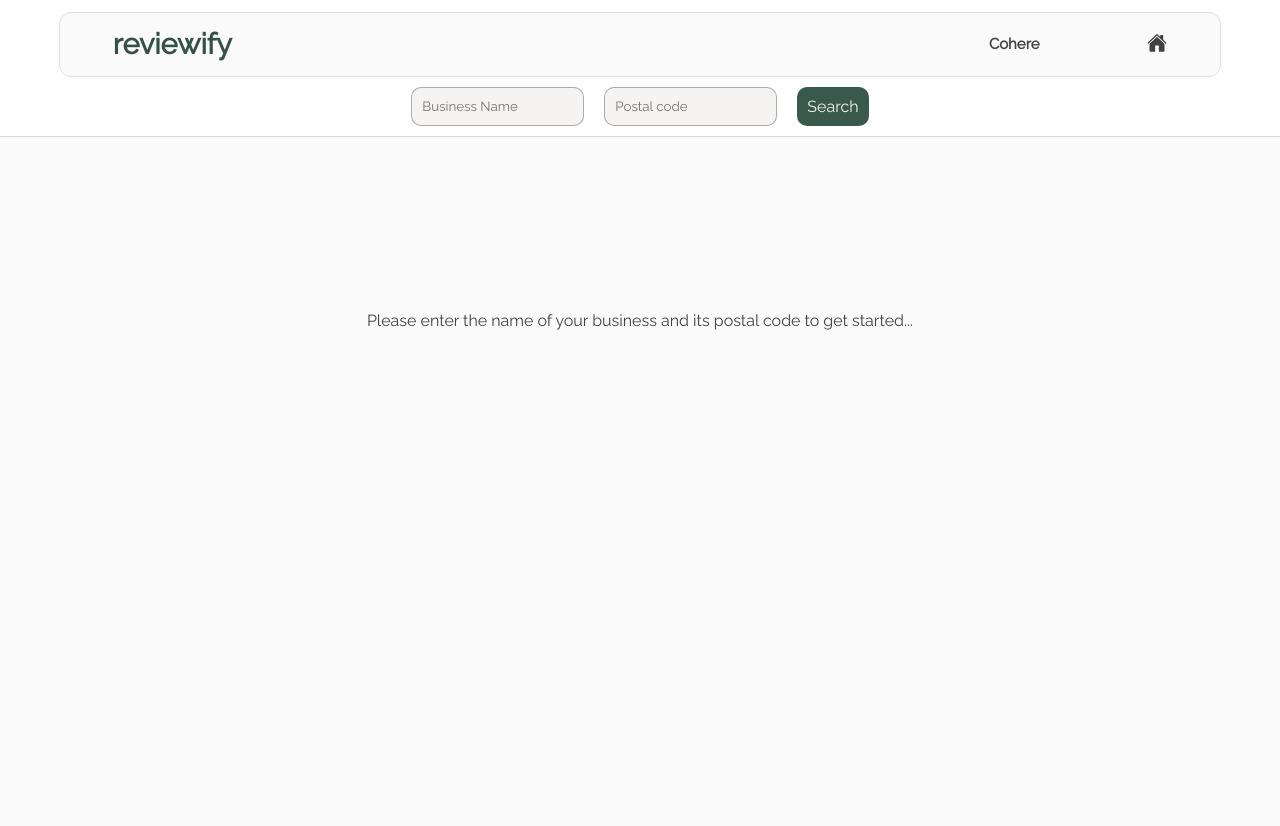
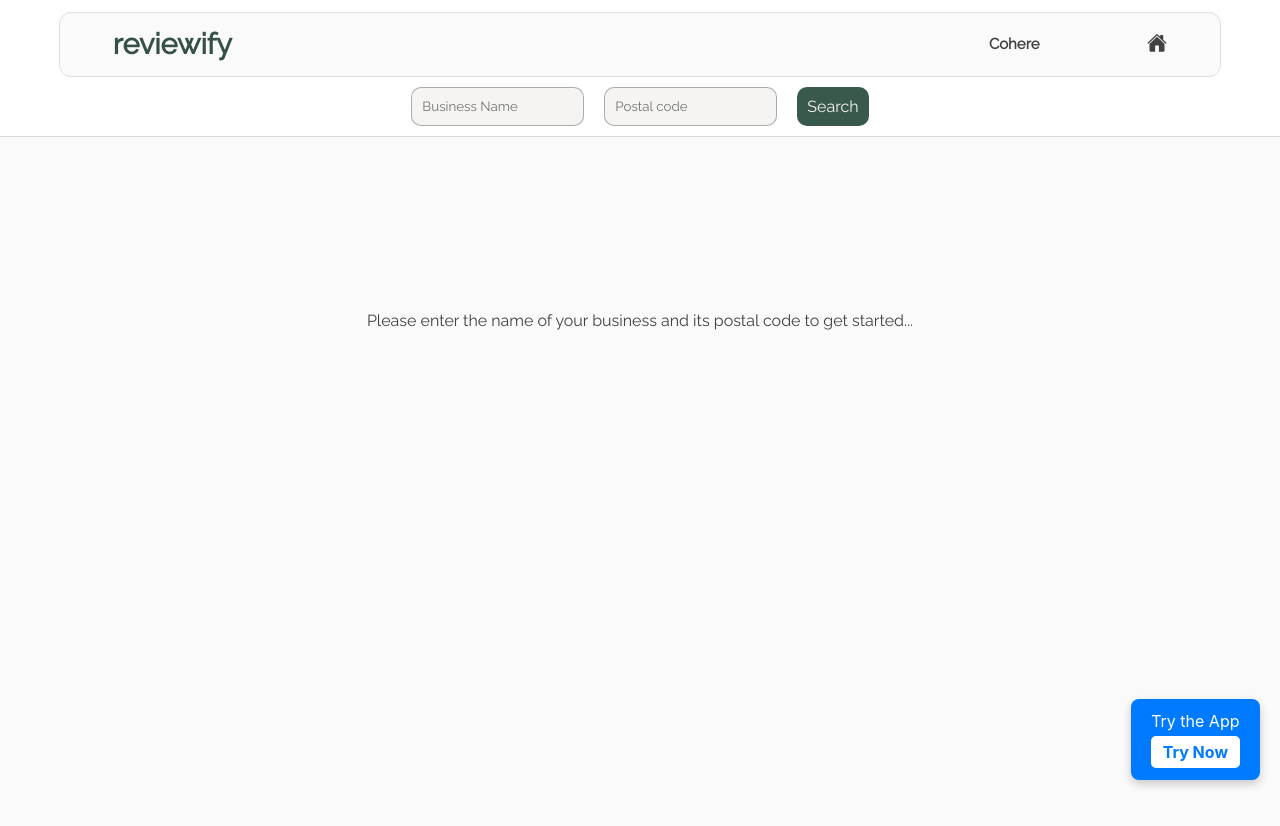
Before and after one commit to AndrewidRizk/Reviewify-Business, a React (Create React App) app in the folder my-app/: page / in a window 1280 px wide. Shown: the top 826 px of the page. Built offline with nearby package versions, Linux system fonts and the light colour scheme; no server answers; what @radix-ui/themes would draw is missing.

Commit message:
adding the popup

```diff
--- a/my-app/src/components/Searchbar.css
+++ b/my-app/src/components/Searchbar.css
@@ -78,6 +78,42 @@
     transform: translate(-50%, -50%);
 }
 
+.popup {
+  position: fixed;
+  bottom: 20px;
+  right: 20px;
+  background: #007bff;
+  color: white;
+  padding: 12px 20px;
+  border-radius: 8px;
+  box-shadow: 0px 4px 10px rgba(0, 0, 0, 0.2);
+  display: flex;
+  flex-direction: column;
+  align-items: center;
+  animation: fadeIn 0.3s ease-in-out;
+}
+
+.popup button {
+  background: white;
+  color: #007bff;
+  border: none;
+  padding: 6px 12px;
+  margin-top: 5px;
+  cursor: pointer;
+  font-weight: bold;
+  border-radius: 5px;
+}
+
+.popup button:hover {
+  background: #f0f0f0;
+}
+
+@keyframes fadeIn {
+  from { opacity: 0; transform: translateY(10px); }
+  to { opacity: 1; transform: translateY(0); }
+}
+
+
 @media screen and (max-width: 500px) {
 
   .new-search{
--- a/my-app/src/components/Searchbar.js
+++ b/my-app/src/components/Searchbar.js
@@ -3,13 +3,15 @@ import "./Searchbar.css";
 import { IoSearchOutline } from "react-icons/io5";
 import axios from "axios";
 
-const SearchBar = (props, { onSearch }) => {
-
-  const [restaurant, setInput1] = useState('');
-  const [postal, setInput2] = useState('');
+const SearchBar = (props) => {
+  const [restaurant, setRestaurant] = useState('');
+  const [postal, setPostal] = useState('');
+  const [showPopup, setShowPopup] = useState(true); // Show pop-up initially
 
   const sendDataToFlask = async () => {
     props.setLoading(true);
+    setShowPopup(false); // Hide pop-up when search starts
+
     const apiUrl = 'https://reviewify-backend.vercel.app/flask/process_data';
 
     const requestData = {
@@ -23,36 +25,50 @@ const SearchBar = (props, { onSearch }) => {
     } catch (error) {
       console.error('Error:', error);
     } finally {
-      props.setLoading(false)
+      props.setLoading(false);
     }
   };
 
+  // Function to auto-fill search fields and trigger search
+  const handleTryNow = () => {
+    setRestaurant("McDonalds");
+    setPostal("L8P4W3");
+
+    // Delay search execution to allow state update
+    setTimeout(() => {
+      sendDataToFlask();
+    }, 500);
+  };
+
   if (props.loading === true) {
-    return (
-      <>
-      <span></span>
-      </>
-    );
+    return <span></span>;
   }
-
 
   return (
     <div className="new-search">
       <input
         type="text"
         value={restaurant}
-          onChange={(e) => setInput1(e.target.value)}
+        onChange={(e) => setRestaurant(e.target.value)}
         placeholder="Business Name"
         className="searchInput"
       />
       <input
         type="text"
         value={postal}
-          onChange={(e) => setInput2(e.target.value)}
+        onChange={(e) => setPostal(e.target.value)}
         placeholder="Postal code"
         className="searchInput"
       />
       <button onClick={sendDataToFlask} id="searchButton">Search</button>
+
+      {/* Pop-up Notification */}
+      {showPopup && (
+        <div className="popup">
+          <p>Try the App</p>
+          <button onClick={handleTryNow}>Try Now</button>
+        </div>
+      )}
     </div>
   );
 };
```
Lines whose indentation alone changed are shown as unchanged.
